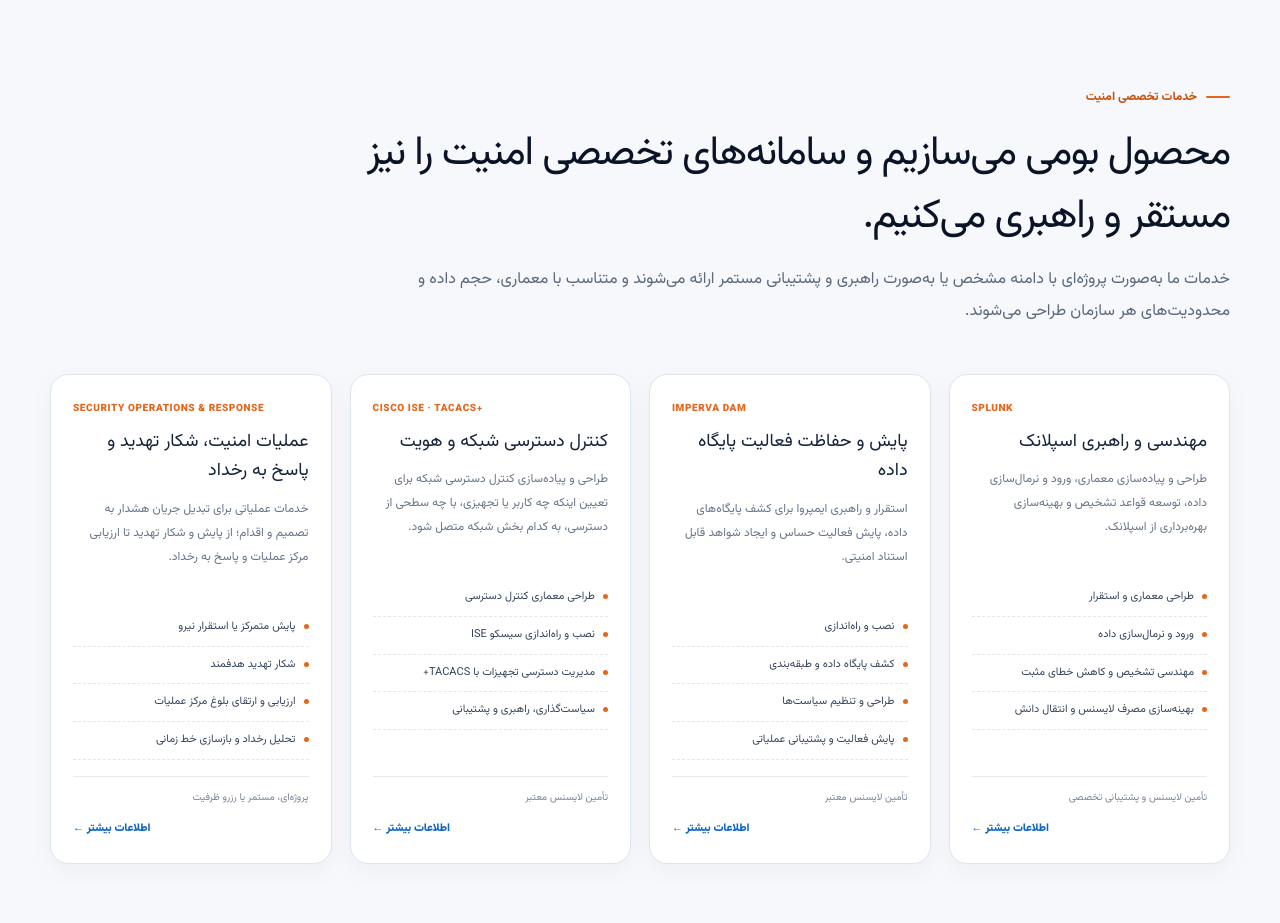
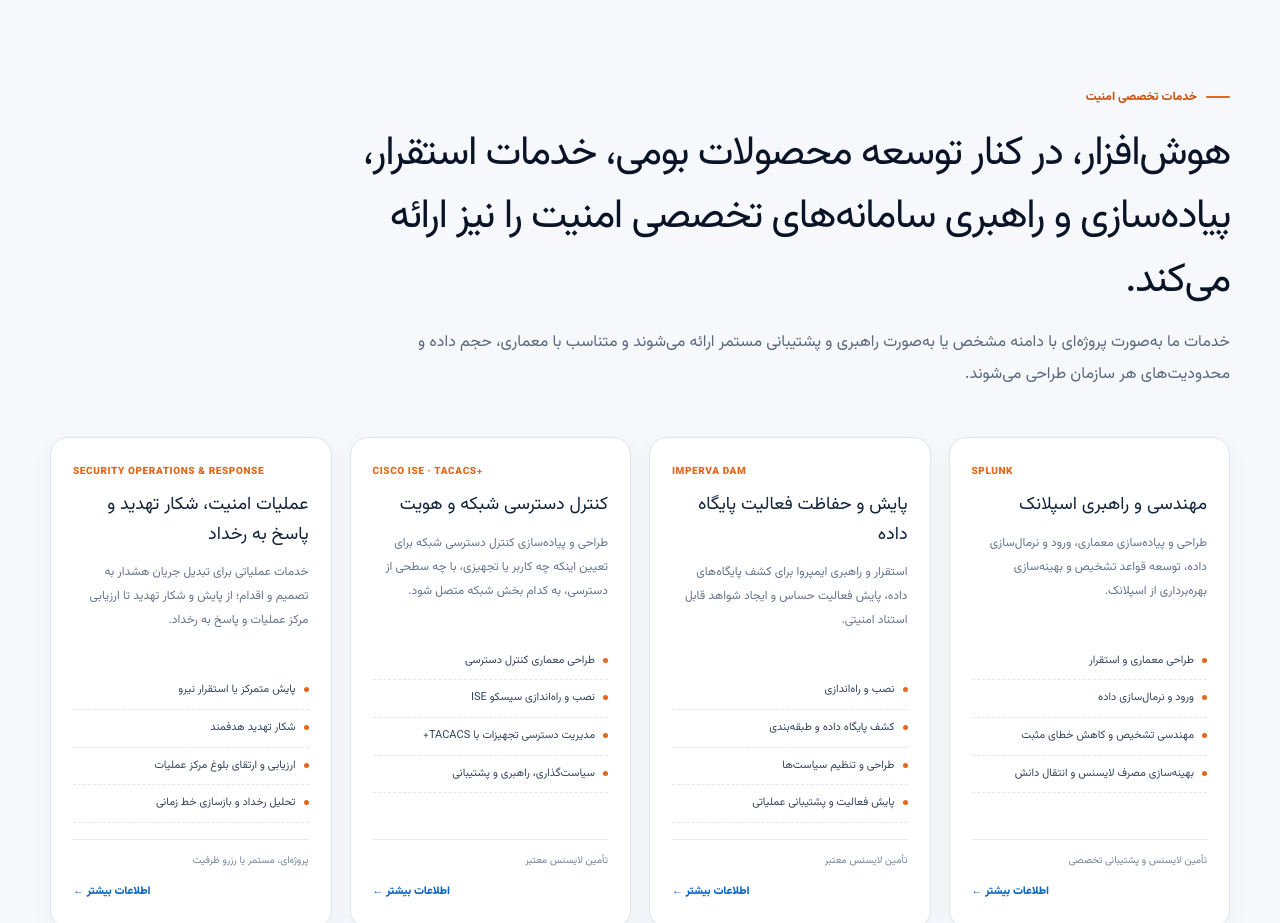
Before and after one commit to monaderi1/houshafzar-website, a Next.js app: page / in a window 1280 px wide. Shown: the part 1840-2763 px from the top of the page. Built offline with nearby package versions, Linux system fonts and the light colour scheme.

Commit message:
copy: make services heading more formal

```diff
--- a/app/page.tsx
+++ b/app/page.tsx
@@ -120,7 +120,7 @@ export default function HomePage() {
       </div></section>
 
       <section className="section services-portfolio-section" id="services"><div className="shell">
-        <div className="section-heading section-heading-wide"><span className="eyebrow">خدمات تخصصی امنیت</span><h2>محصول بومی می‌سازیم و سامانه‌های تخصصی امنیت را نیز مستقر و راهبری می‌کنیم.</h2><p>خدمات ما به‌صورت پروژه‌ای با دامنه مشخص یا به‌صورت راهبری و پشتیبانی مستمر ارائه می‌شوند و متناسب با معماری، حجم داده و محدودیت‌های هر سازمان طراحی می‌شوند.</p></div>
+        <div className="section-heading section-heading-wide"><span className="eyebrow">خدمات تخصصی امنیت</span><h2>هوش‌افزار، در کنار توسعه محصولات بومی، خدمات استقرار، پیاده‌سازی و راهبری سامانه‌های تخصصی امنیت را نیز ارائه می‌کند.</h2><p>خدمات ما به‌صورت پروژه‌ای با دامنه مشخص یا به‌صورت راهبری و پشتیبانی مستمر ارائه می‌شوند و متناسب با معماری، حجم داده و محدودیت‌های هر سازمان طراحی می‌شوند.</p></div>
         <div className="service-portfolio-grid">{services.map((service) => (
           <article className="service-portfolio-card" key={service.title}>
             <span className="service-tech" dir="ltr">{service.tag}</span>
```
